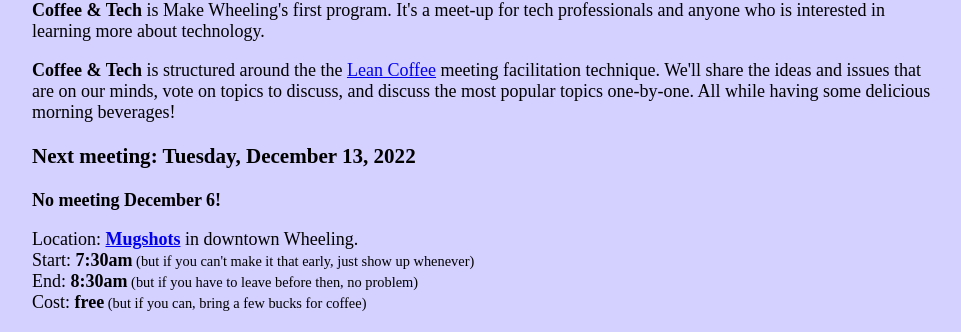
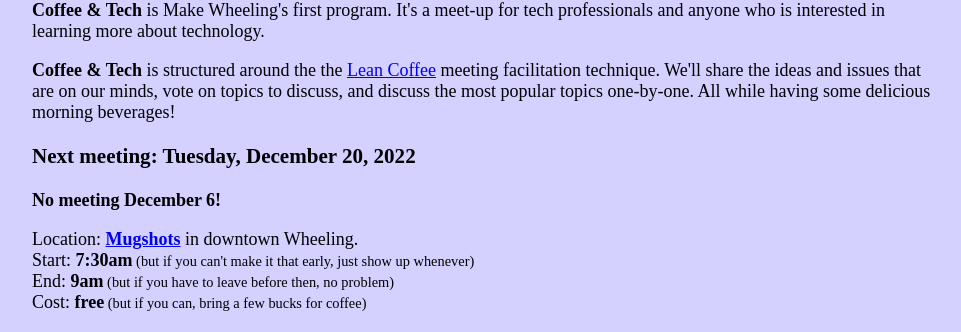
Before and after one commit to emhoracek/makewheeling, a React (Vite) app: page / in a window 1280 px wide. Shown: the part 1010-1342 px from the top of the page, without its empty margins (158-1119 px from the left). Built offline with nearby package versions, Linux system fonts and the light colour scheme; no server answers; a web font is replaced by a local one.

Commit message:
Update with next date

```diff
--- a/src/pages/home.jsx
+++ b/src/pages/home.jsx
@@ -1,5 +1,4 @@
 import * as React from "react";
-import { animated } from "react-spring";
 import MakeWheelingWhat from "../components/make-wheeling-what.jsx";
 import ContactForm from "../components/contact-form.jsx";
 
@@ -46,7 +45,7 @@ export default function Home() {
         </p>
 
         <h3>
-          Next meeting: Tuesday, December 13, 2022
+          Next meeting: Tuesday, December 20, 2022
         </h3>
 
         <p><strong>No meeting December 6!</strong></p>
@@ -61,7 +60,7 @@ export default function Home() {
           <span class="small"> (but if you can't make it that early, just show up whenever)
           </span>
           <br />
-          End: <strong>8:30am</strong>
+          End: <strong>9am</strong>
           <span class="small"> (but if you have to leave before then, no problem)
           </span>
           <br />
```
